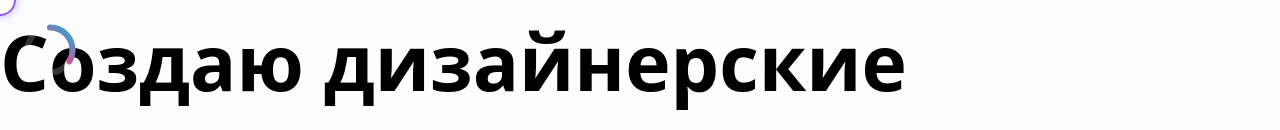
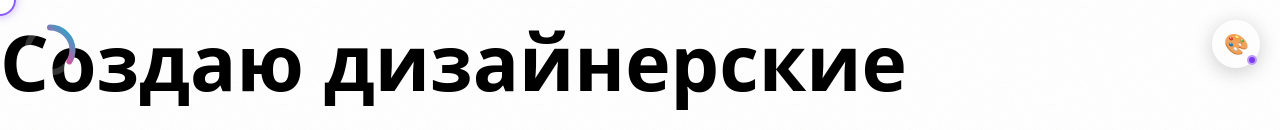
Before and after one commit to KES-cmd/PET-project, a React (Vite) app: page / in a window 1280 px wide. Shown: the top 130 px of the page. Built offline with nearby package versions, Linux system fonts and the light colour scheme.

Commit message:
Добавлена палитра для смены фона

```diff
--- a/src/App.tsx
+++ b/src/App.tsx
@@ -6,6 +6,7 @@ import { Hero } from './components/effects/Hero';
 import { ScrollProgress } from './components/effects/ScrollProgress';
 import { Gallery } from './components/effects/Gallery';
 import { About } from './components/effects/About';
+import { ColorPicker } from './components/effects/ColorPicker';
 import morphingStyles from './styles/morphing.module.css';
 import noiseStyles  from './styles/noise.module.css';
 
@@ -17,6 +18,7 @@ function AppContent() {
       <CustomCursor />
       <MovingGradient />
       <ScrollProgress />
+      <ColorPicker />
       <div className={noiseStyles.noise}></div>
 
       {/* В режиме "всё открыто" — оборачиваем в обычный поток */}
--- a/src/components/effects/AnimatedSection.tsx
+++ b/src/components/effects/AnimatedSection.tsx
@@ -1,3 +1,4 @@
+//Отвечает за сокрытие страниц при первом проходе и открытие всех после нажатия на кнопку на последней странице
 import { ReactNode, useEffect, useState } from 'react';
 import { usePage } from '../../context/PageContext';
 import styles from '../../styles/animatedSection.module.css';
--- /dev/null
+++ b/src/components/effects/ColorPicker.tsx
@@ -0,0 +1,90 @@
+//Файл для смены цвета фона
+import { useState, useEffect, useRef } from 'react';
+import styles from '../../styles/colorPicker.module.css';
+
+// Доступные цвета
+const colors = [
+  { name: 'Фиолетовый', value: '#7c3aed', gradient: 'from-purple-500 to-pink-500' },
+  { name: 'Розовый неон', value: '#ec4899', gradient: 'from-pink-500 to-rose-500' },
+  { name: 'Океан', value: '#06b6d4', gradient: 'from-cyan-500 to-blue-500' },
+  { name: 'Лайм', value: '#84cc16', gradient: 'from-lime-500 to-emerald-500' },
+];
+
+export function ColorPicker() {
+  const [isOpen, setIsOpen] = useState(false);
+  const [selectedColor, setSelectedColor] = useState(() => {
+    // Загружаем сохранённый цвет из localStorage
+    const saved = localStorage.getItem('theme-color');
+    return saved || '#7c3aed';
+  });
+
+  const menuRef = useRef<HTMLDivElement>(null);
+
+  // Применяем цвет к фону
+  useEffect(() => {
+    document.documentElement.style.setProperty('--theme-color', selectedColor);
+    // Сохраняем в localStorage
+    localStorage.setItem('theme-color', selectedColor);
+  }, [selectedColor]);
+
+  // Закрываем меню при клике вне
+  useEffect(() => {
+    const handleClickOutside = (event: MouseEvent) => {
+      if (menuRef.current && !menuRef.current.contains(event.target as Node)) {
+        setIsOpen(false);
+      }
+    };
+    document.addEventListener('mousedown', handleClickOutside);
+    return () => document.removeEventListener('mousedown', handleClickOutside);
+  }, []);
+
+  // Обновляем цвет в MovingGradient
+  const handleColorSelect = (color: string) => {
+    setSelectedColor(color);
+    setIsOpen(false);
+    // Отправляем событие для обновления градиента
+    window.dispatchEvent(new CustomEvent('themeChange', { detail: { color } }));
+  };
+
+  const currentColor = colors.find(c => c.value === selectedColor) || colors[0];
+
+  return (
+    <div className={styles.container} ref={menuRef}>
+      {/* Кнопка-палитра */}
+      <button
+        className={styles.toggleButton}
+        onClick={() => setIsOpen(!isOpen)}
+        aria-label="Выбрать тему"
+        title="Сменить тему"
+        data-interactive
+      >
+        <span className={styles.icon}>🎨</span>
+        <span
+          className={styles.colorDot}
+          style={{ backgroundColor: selectedColor }}
+        />
+      </button>
+
+      {/* Выпадающее меню */}
+      <div className={`${styles.menu} ${isOpen ? styles.menuOpen : ''}`}>
+        {colors.map((color) => (
+          <button
+            key={color.value}
+            className={`${styles.colorOption} ${selectedColor === color.value ? styles.active : ''}`}
+            onClick={() => handleColorSelect(color.value)}
+            title={color.name}
+          >
+            <span
+              className={styles.colorCircle}
+              style={{ backgroundColor: color.value }}
+            />
+            <span className={styles.colorName}>{color.name}</span>
+            {selectedColor === color.value && (
+              <span className={styles.checkmark}>✓</span>
+            )}
+          </button>
+        ))}
+      </div>
+    </div>
+  );
+}
--- a/src/components/effects/CustomCursor.tsx
+++ b/src/components/effects/CustomCursor.tsx
@@ -1,3 +1,4 @@
+//Описывает форму и состояние мышки
 import { useMousePosition } from '../../hooks/useMousePosition';
 import styles from '../../styles/cursor.module.css';
 import { useState, useEffect } from 'react';
@@ -10,7 +11,9 @@ export function CustomCursor() {
     const handleMouseOver = () => setIsHovering(true);
     const handleMouseOut = () => setIsHovering(false);
 
-    const interactiveElements = document.querySelectorAll('button, a, [role="button"]');
+    const interactiveElements = document.querySelectorAll(
+      'button:not([data-cursor-hidden]), a:not([data-cursor-hidden]), [role="button"]:not([data-cursor-hidden])'
+    );
 
     interactiveElements.forEach((el) => {
       el.addEventListener('mouseover', handleMouseOver);
--- a/src/components/effects/Gallery.tsx
+++ b/src/components/effects/Gallery.tsx
@@ -1,3 +1,4 @@
+//Вторая страница сайта с моими проектами
 import { useRef, useState, useEffect, useCallback } from 'react';
 import { galleryItems } from '../../data/galleryData';
 import styles from '../../styles/gallery.module.css';
--- a/src/components/effects/Hero.tsx
+++ b/src/components/effects/Hero.tsx
@@ -1,3 +1,4 @@
+//Приветственная страница
 import { useState } from 'react';
 import { usePage } from '../../context/PageContext';
 import styles from '../../styles/hero.module.css';
--- a/src/components/effects/MovingGradient.tsx
+++ b/src/components/effects/MovingGradient.tsx
@@ -1,20 +1,52 @@
+//Фон
 import { useMousePosition } from '../../hooks/useMousePosition';
+import { useState, useEffect } from 'react';
 
 export function MovingGradient() {
   const { x, y } = useMousePosition();
+  const [themeColor, setThemeColor] = useState(() => {
+    return localStorage.getItem('theme-color') || '#7c3aed';
+  });
+
+  // Слушаем событие изменения темы
+  useEffect(() => {
+    const handleThemeChange = (e: CustomEvent) => {
+      setThemeColor(e.detail.color);
+    };
+
+    window.addEventListener('themeChange', handleThemeChange as EventListener);
+    return () => {
+      window.removeEventListener('themeChange', handleThemeChange as EventListener);
+    };
+  }, []);
 
   // Нормализуем координаты в проценты относительно окна
   const xPercent = (x / window.innerWidth) * 100;
   const yPercent = (y / window.innerHeight) * 100;
 
+  // Парсим цвет для создания градиента
+  const getGradientColors = (color: string) => {
+    // Для каждого цвета своя палитра
+    const palettes: Record<string, string[]> = {
+      '#7c3aed': ['#7c3aed', '#ec4899', '#8b5cf6'],
+      '#ec4899': ['#ec4899', '#f43f5e', '#fb7185'],
+      '#06b6d4': ['#06b6d4', '#3b82f6', '#8b5cf6'],
+      '#84cc16': ['#84cc16', '#22d3ee', '#10b981'],
+    };
+    return palettes[color] || ['#7c3aed', '#ec4899', '#8b5cf6'];
+  };
+
+  const colors = getGradientColors(themeColor);
+
   return (
     <div
-      className="fixed inset-0 -z-10 transition-all duration-300 ease-out"
+      className="fixed inset-0 -z-10 transition-all duration-700 ease-out"
       style={{
         background: `radial-gradient(circle at ${xPercent}% ${yPercent}%,
-          #8b5cf6 0%,
-          #ec4899 50%,
-          #06b6d4 100%)`
+          ${colors[0]} 0%,
+          ${colors[1]} 50%,
+          ${colors[2]} 100%)`,
+        transition: 'background 0.7s cubic-bezier(0.2, 0.9, 0.4, 1)',
       }}
     />
   );
--- a/src/components/effects/ScrollProgress.tsx
+++ b/src/components/effects/ScrollProgress.tsx
@@ -1,3 +1,4 @@
+//Кружок с прогрессом просмотренных страниц
 import { usePage } from '../../context/PageContext';
 import styles from '../../styles/scrollProgress.module.css';
 
--- /dev/null
+++ b/src/styles/colorPicker.module.css
@@ -0,0 +1,159 @@
+.container {
+  position: fixed;
+  top: 20px;
+  right: 20px;
+  z-index: 99999;
+  animation: slideIn 0.6s cubic-bezier(0.2, 0.9, 0.4, 1) 0.3s both;
+}
+
+/* Кнопка-палитра */
+.toggleButton {
+  width: 48px;
+  height: 48px;
+  border-radius: 50%;
+  background: rgba(255, 255, 255, 0.1);
+  backdrop-filter: blur(12px);
+  border: 1px solid rgba(255, 255, 255, 0.2);
+  cursor: pointer;
+  display: flex;
+  align-items: center;
+  justify-content: center;
+  gap: 4px;
+  transition: all 0.3s ease;
+  box-shadow: 0 4px 20px rgba(0, 0, 0, 0.2);
+  position: relative;
+  z-index: 99999;
+}
+
+.toggleButton:hover {
+  transform: scale(1.1);
+  background: rgba(255, 255, 255, 0.2);
+  box-shadow: 0 4px 30px rgba(0, 0, 0, 0.3);
+}
+
+.icon {
+  font-size: 20px;
+  line-height: 1;
+}
+
+.colorDot {
+  width: 10px;
+  height: 10px;
+  border-radius: 50%;
+  border: 2px solid rgba(255, 255, 255, 0.5);
+  transition: background-color 0.3s ease;
+  position: absolute;
+  bottom: 2px;
+  right: 2px;
+}
+
+/* Выпадающее меню */
+.menu {
+  position: absolute;
+  top: calc(100% + 12px);
+  right: 0;
+  min-width: 180px;
+  background: rgba(255, 255, 255, 0.08);
+  backdrop-filter: blur(20px);
+  border: 1px solid rgba(255, 255, 255, 0.1);
+  border-radius: 16px;
+  padding: 8px;
+  box-shadow: 0 20px 60px rgba(0, 0, 0, 0.4);
+  transform: scale(0.9) translateY(-10px);
+  opacity: 0;
+  pointer-events: none;
+  transition: all 0.3s cubic-bezier(0.2, 0.9, 0.4, 1);
+  transform-origin: top right;
+  z-index: 99999;
+}
+
+.menuOpen {
+  transform: scale(1) translateY(0);
+  opacity: 1;
+  pointer-events: all;
+}
+
+/* Опция цвета */
+.colorOption {
+  display: flex;
+  align-items: center;
+  gap: 12px;
+  width: 100%;
+  padding: 10px 12px;
+  border: none;
+  background: transparent;
+  border-radius: 10px;
+  cursor: pointer;
+  transition: all 0.2s ease;
+  color: #fff;
+  font-size: 14px;
+  font-weight: 500;
+}
+
+.colorOption:hover {
+  background: rgba(255, 255, 255, 0.1);
+}
+
+.colorOption.active {
+  background: rgba(255, 255, 255, 0.15);
+}
+
+.colorCircle {
+  width: 28px;
+  height: 28px;
+  border-radius: 50%;
+  border: 2px solid rgba(255, 255, 255, 0.2);
+  flex-shrink: 0;
+  transition: transform 0.2s ease;
+}
+
+.colorOption:hover .colorCircle {
+  transform: scale(1.1);
+}
+
+.colorName {
+  flex: 1;
+  text-align: left;
+  font-size: 13px;
+}
+
+.checkmark {
+  color: #fff;
+  font-size: 14px;
+  font-weight: 700;
+}
+
+/* Анимация появления */
+@keyframes fadeInScale {
+  from {
+    transform: scale(0.8);
+    opacity: 0;
+  }
+  to {
+    transform: scale(1);
+    opacity: 1;
+  }
+}
+
+.menuOpen {
+  animation: fadeInScale 0.25s cubic-bezier(0.2, 0.9, 0.4, 1) forwards;
+}
+
+.container {
+  position: fixed;
+  top: 20px;
+  right: 20px;
+  z-index: 9999;
+  animation: slideIn 0.6s cubic-bezier(0.2, 0.9, 0.4, 1) 0.3s both;
+}
+
+@keyframes slideIn {
+  from {
+    transform: translateX(60px) scale(0.8);
+    opacity: 0;
+  }
+  to {
+    transform: translateX(0) scale(1);
+    opacity: 1;
+  }
+}
--- a/src/styles/cursor.module.css
+++ b/src/styles/cursor.module.css
@@ -9,7 +9,7 @@
   border: 2px solid #8b5cf6;
   box-shadow: 0 0 10px rgba(139, 92, 246, 0.5);
   pointer-events: none;
-  z-index: 9999;
+  z-index: 999999;
   transition: transform 0.15s ease-out;
 }
 
```
